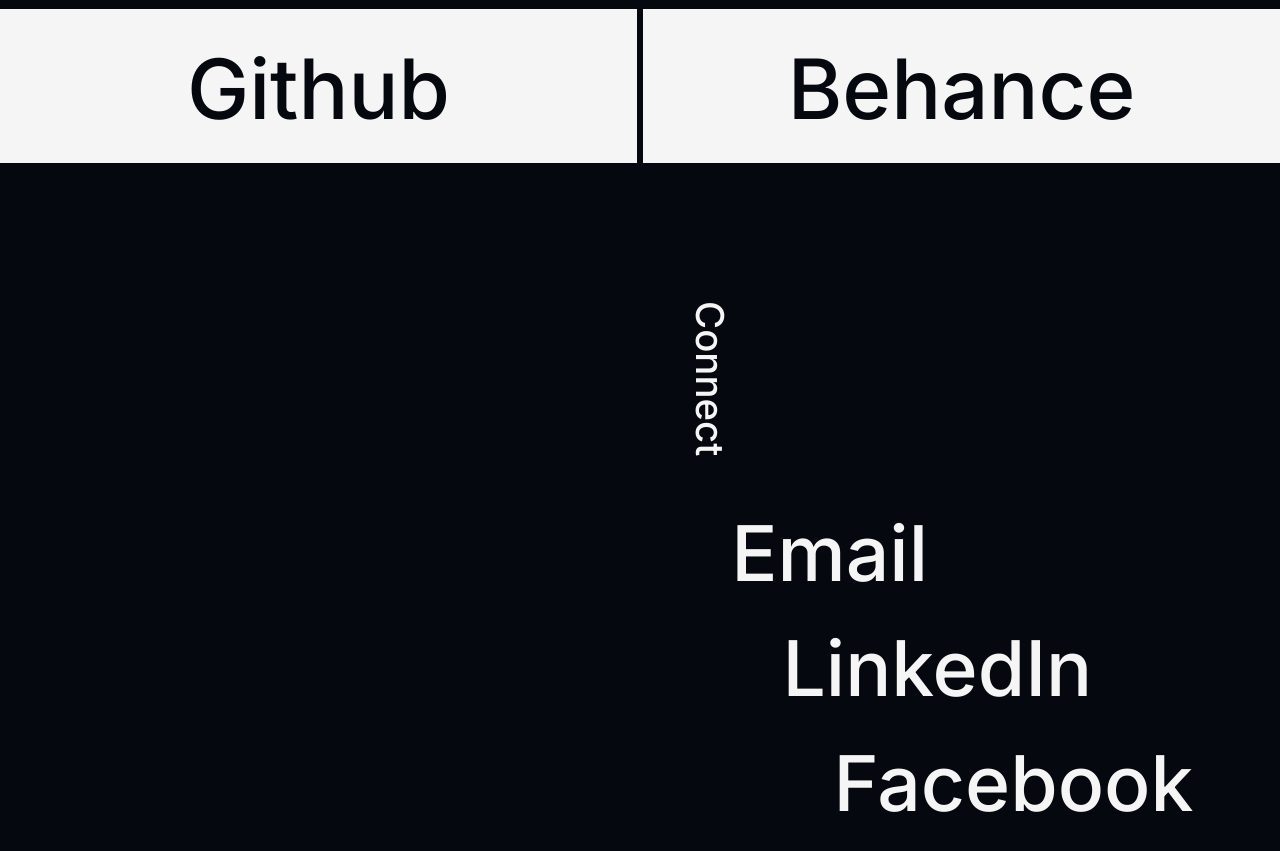
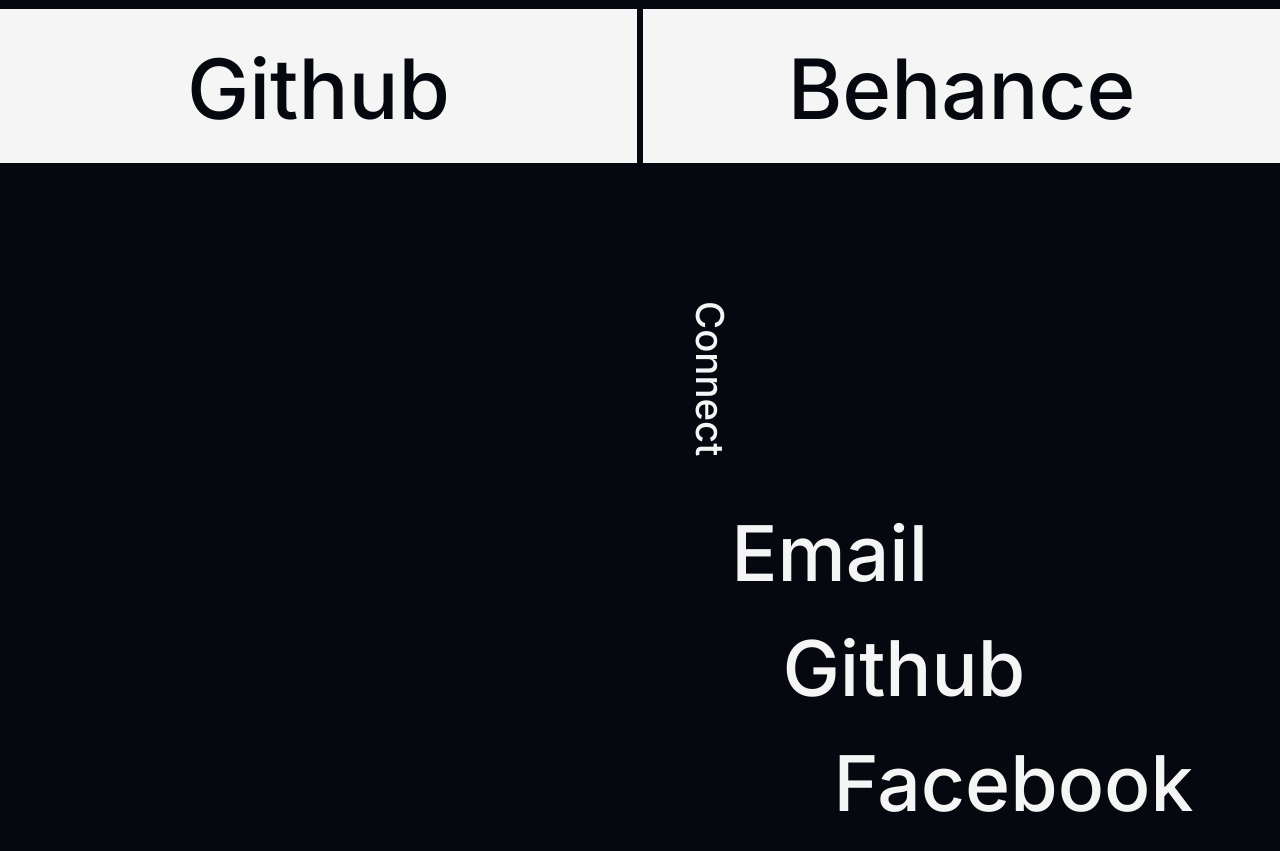
Before and after one commit to jabeaudry/portfolio, a website with bundled scripts: page index.html in a window 1280 px wide. Shown: the part 3037-3888 px from the top of the page. Built offline with nearby package versions, Linux system fonts and the light colour scheme; a web font is replaced by a local one.

Commit message:
link changed to github

```diff
--- a/index.html
+++ b/index.html
@@ -266,7 +266,7 @@
           <ul>
             <li class="lets-connect"data-aos="fade-down"data-aos-duration="560" data-aos-delay="0">Connect</li>
             <li class="gh-logo" data-aos="fade-right"data-aos-duration="550"  data-aos-delay="100"><a href="mailto: jacinthe.beaudry@outlook.com">Email</a></li>
-            <li class="li-logo" data-aos="fade-right"data-aos-duration="460" data-aos-delay="200"><a href="https://www.linkedin.com/in/jacinthe-beaudry-108904137/">LinkedIn</a></li>
+            <li class="li-logo" data-aos="fade-right"data-aos-duration="460" data-aos-delay="200"><a href="https://github.com/jabeaudry">Github</a></li>
             <li class="fb-logo" data-aos="fade-right" data-aos-duration="350"  data-aos-delay="300"><a href="https://www.facebook.com/jacinthe.beaudry.18/">Facebook</a></li>
           </ul>
         </div>
```
